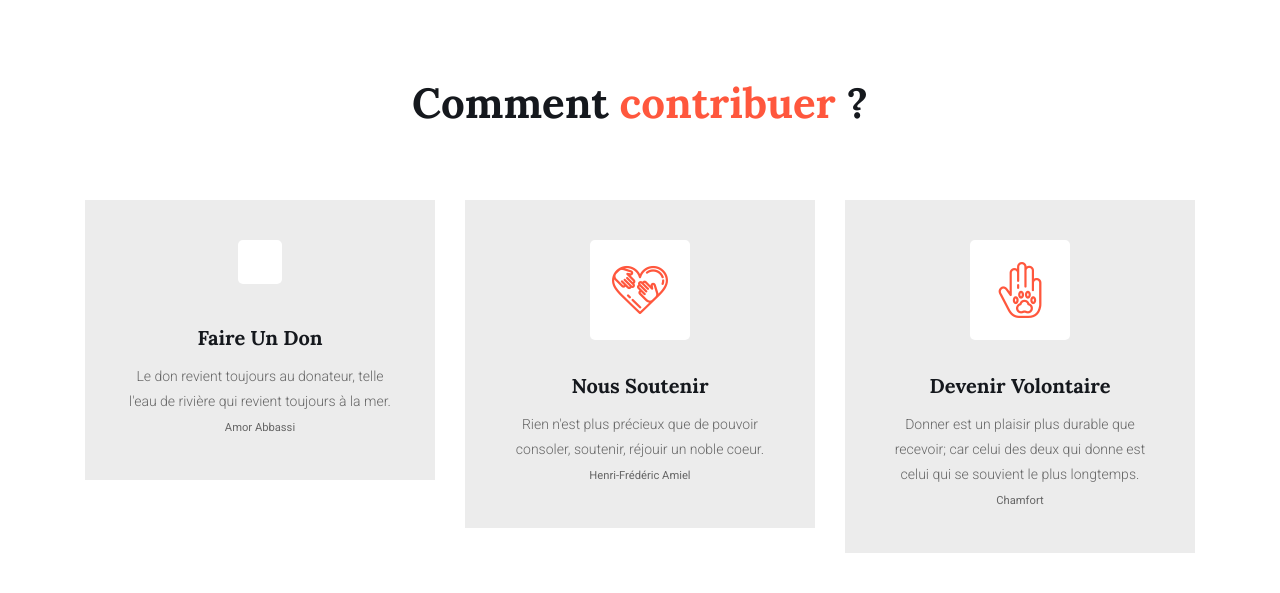
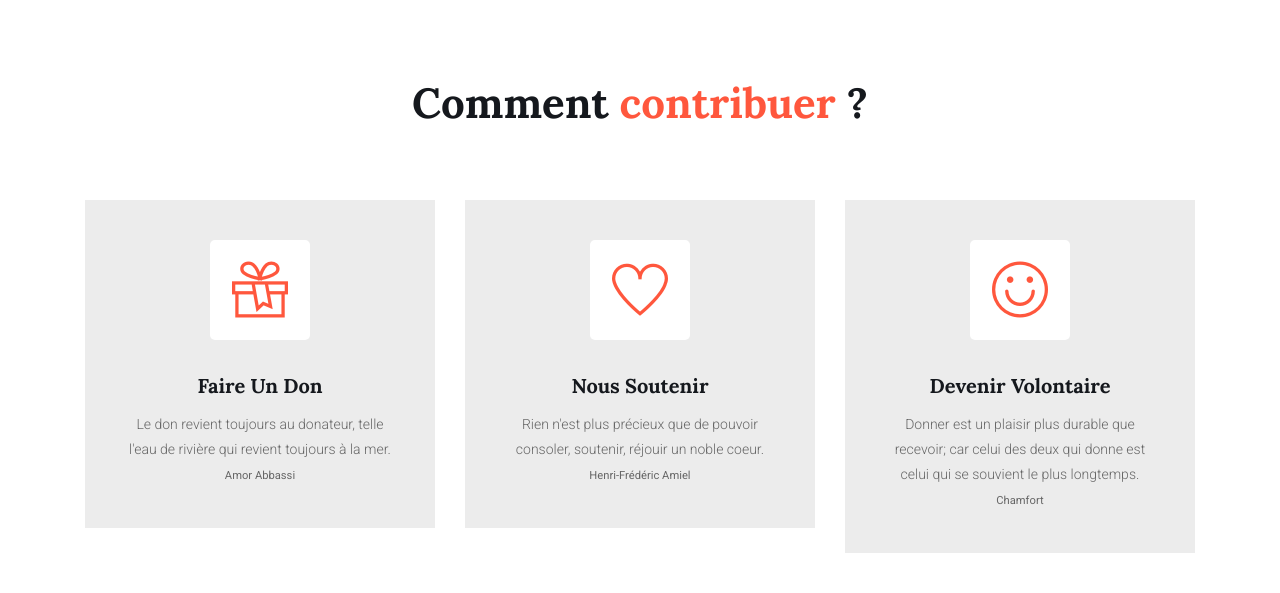
Before and after one commit to baba-mandef/olanike, a Django app: template ola/home/templates/home.html in a window 1280 px wide. Shown: the part 1452-2045 px from the top of the page. Run offline with Django 3.2, Linux system fonts and the light colour scheme; the template is opened without the code that fills it, so the values that code supplies are empty; parts of the project's set-up code (start-up, migrations or seed data) failed here and were passed over; some libraries are stand-ins or nearby versions; some web fonts are replaced.

Commit message:
-  update ui

```diff
--- a/ola/home/templates/home.html
+++ b/ola/home/templates/home.html
@@ -58,7 +58,7 @@
 			<div class="row feature_inner">
 				<div class="col-lg-4 col-md-6">
 					<div class="feature-item">
-            <i class="fas fa-hand-holding-usd"></i>
+            <i class="ti-gift"></i>
 						<h4>Faire un don</h4>
 						<p>Le don revient toujours au donateur, telle l'eau de rivière qui revient toujours à la mer.</p>
             <small>Amor Abbassi</small>
@@ -67,7 +67,7 @@
 				</div>
 				<div class="col-lg-4 col-md-6">
 					<div class="feature-item">
-						<i class="fi flaticon-desk"></i>
+						<i class="ti-heart"></i>
 						<h4>Nous soutenir</h4>
 						<p>Rien n'est plus précieux que de pouvoir consoler, soutenir, réjouir un noble coeur.</p>
             <small>Henri-Frédéric Amiel</small>
@@ -76,7 +76,7 @@
 				</div>
 				<div class="col-lg-4 col-md-6">
 					<div class="feature-item">
-						<i class="fi flaticon-bathroom"></i>
+						<i class="ti-face-smile"></i>
 						<h4>Devenir volontaire</h4>
 						<p>Donner est un plaisir plus durable que recevoir; car celui des deux qui donne est celui qui se souvient le plus longtemps.</p>
             <small>Chamfort</small>
```
